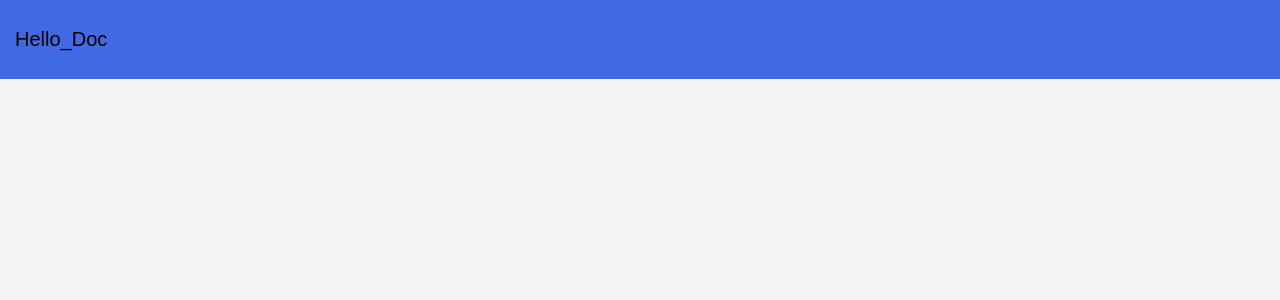
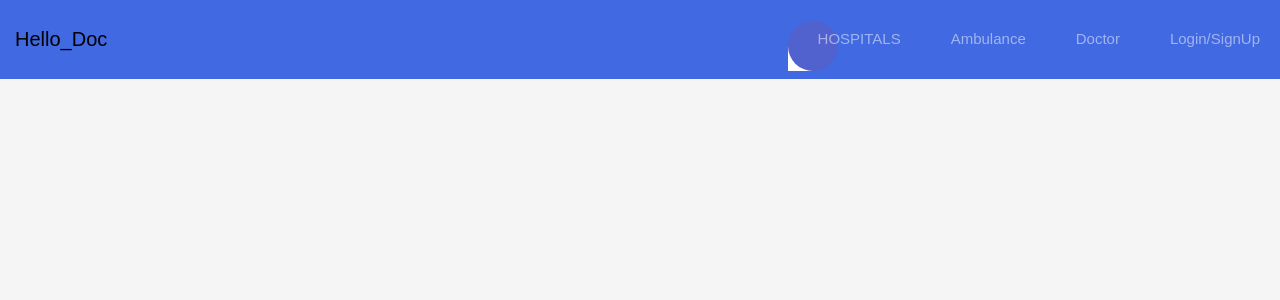
Before and after one commit to AlShahriarAlif/Project-Hello_Doc, a React (Create React App) app in the folder client/: page / in a window 1280 px wide. Shown: the top 300 px of the page. Built offline with nearby package versions, Linux system fonts and the light colour scheme.

Commit message:
fix home.js

```diff
--- a/client/src/App.js
+++ b/client/src/App.js
@@ -1,7 +1,7 @@
 import React, { Fragment } from 'react';
 import { BrowserRouter as Router, Route, Routes } from 'react-router-dom';
 import './App.css';
-import Test from './components/home';
+import Test from './Components/home';
 import SearchDoc from './Components/searchDoc';
 import Searchamb from './Components/searchAmb';
 import Test1 from './Components/Test';
@@ -15,7 +15,7 @@ function App() {
         {/* Define your routes inside the Routes component */}
         <Routes>
         <Route path="/login" element={<Login/>} />
-        <Route path="/" element={<Test />} />
+          <Route path="/" element={<Test />} />
           <Route path="/doctors" element={<SearchDoc />} />
           <Route path="/ambulance" element={<Searchamb />} />
           <Route path="/test" element = {<Test1/>}/>
--- a/client/src/Components/home.js
+++ b/client/src/Components/home.js
@@ -12,7 +12,7 @@ const Navbar = () => {
     <button class="navbar-toggler" type="button" aria-controls="navbarSupportedContent" aria-expanded="false" aria-label="Toggle navigation">
     <i class="fas fa-bars text-white"></i>
     </button>
-    <div class="collapse navbar-collapse" id="navbarSupportedContent">
+    <div  id="navbarSupportedContent">
         <ul class="navbar-nav ml-auto">
             <div class="hori-selector"><div class="left"></div><div class="right"></div></div>
             <li class="nav-item">
```
